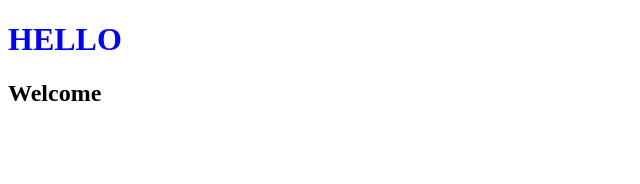
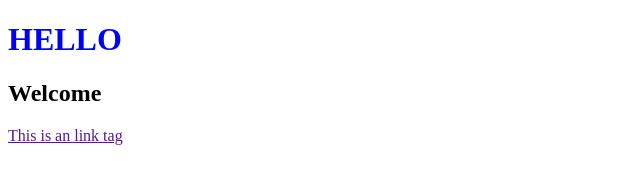
Before and after one commit to salbatti/new, a plain HTML site: page index.html in a window 1280 px wide. Shown: the whole page, without its empty margins (0-640 px from the left). Drawn offline with Linux system fonts and the light colour scheme.

Commit message:
anchor tag

```diff
--- a/index.html
+++ b/index.html
@@ -9,5 +9,6 @@
 <body>
     <h1>HELLO</h1>
     <h2>Welcome</h2>
+    <a href="">This is an link tag</a>
 </body>
 </html>
```
